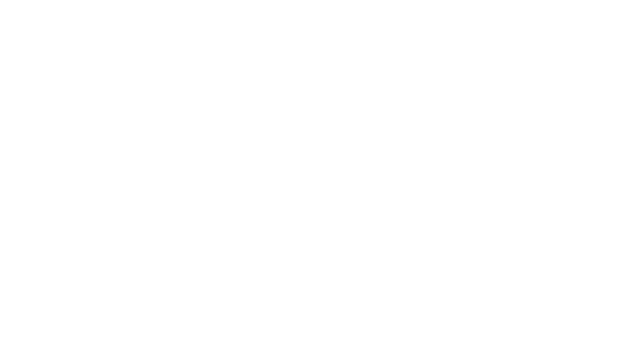
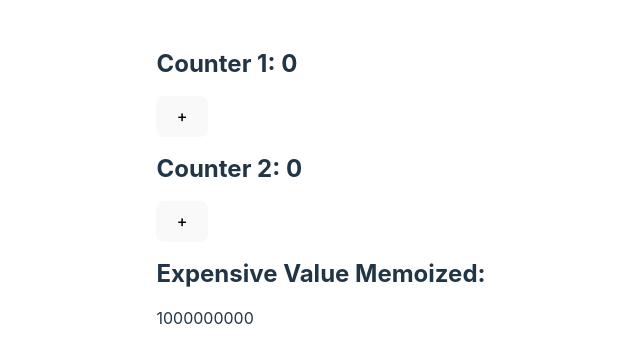
Before and after one commit to Samlogy/react-ts-learning, a React (Vite) app: page / in a window 1280 px wide. Shown: the top 362 px of the page, without its empty margins (319-959 px from the left). Built offline with nearby package versions, Linux system fonts and the light colour scheme.

Commit message:
add: example useMemo vs useCallback hook

```diff
--- a/src/App.tsx
+++ b/src/App.tsx
@@ -13,6 +13,7 @@
 import UseTransitionCpt from "./components/useTransitionCpt";
 import UseDefferedValue from "./components/UseDefferedValue";
 import HOCcpt from "./components/HOCcpt";
+import UseMemoVsCallback from "./components/UseMemoVsCallback";
 
 export type typeTodo = {
   userId: number;
@@ -44,6 +45,7 @@
       {/* <UseTransitionCpt /> */}
       {/* <UseDefferedValue /> */}
       {/* <HocLoading isLoading={false} /> */}
+      <UseMemoVsCallback />
     </div>
   );
 }
--- /dev/null
+++ b/src/components/UseMemoVsCallback.tsx
@@ -0,0 +1,51 @@
+import { useCallback, useMemo, useState } from "react";
+
+const computeExpensiveValue = (count: number) => {
+  // Display on console whenever the function gets call
+  console.log("This function is running...");
+  // Time Consuming Calcuation
+  for (let i = 0; i < 1000000000; i++) {
+    count += 1;
+  }
+  return count;
+};
+export default function UseMemoVsCallback() {
+  const [counter1, setCounter1] = useState(0); // Counter 1
+  const [counter2, setCounter2] = useState(0); // Counter 1
+  // const expensiveValue = computeExpensiveValue(counter1); --> computed on every component render
+  const expensiveValueMemoized = useMemo(
+    () => computeExpensiveValue(counter1),
+    [counter1]
+  );
+  const memoizedCallback = useCallback(
+    () => computeExpensiveValue(counter1),
+    [counter1]
+  );
+  const memoizedCallbackCalled = useCallback(computeExpensiveValue, [counter1]);
+
+  console.log("memoized function: ", memoizedCallback); // return uncalled function (so i can call it later)
+  console.log("memoized value: ", expensiveValueMemoized); // calls the function & returns it value
+  console.log("memoized function called: ", memoizedCallbackCalled(counter1)); // calls the function & returns it value (similar to useMemo)
+
+  // callback: returns a function which is referentially equal between renders
+  // memo: calculate & returns a value which is referentially equal between renders
+  // referential equal: values are equal do not trigger a re-render --> great for optimization
+
+  return (
+    <div>
+      <div>
+        <h2>Counter 1: {counter1}</h2>
+        <button onClick={() => setCounter1(counter1 + 1)}>+</button>
+      </div>
+      <div>
+        <h2>Counter 2: {counter2}</h2>
+        <button onClick={() => setCounter2(counter2 + 1)}>+</button>
+      </div>
+
+      <div>
+        <h2>Expensive Value Memoized:</h2>
+        {expensiveValueMemoized}
+      </div>
+    </div>
+  );
+}
```
